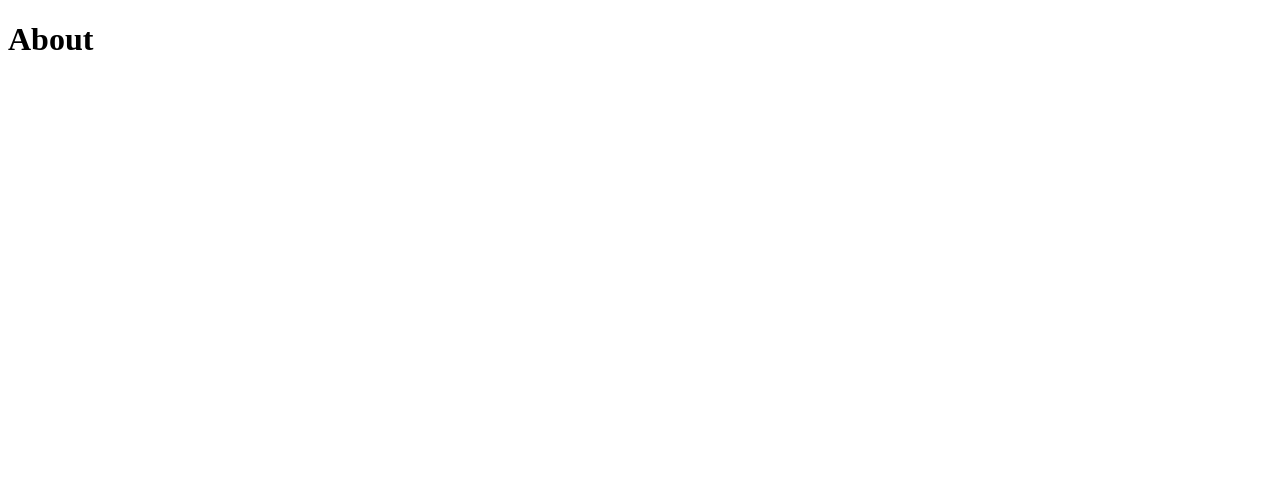
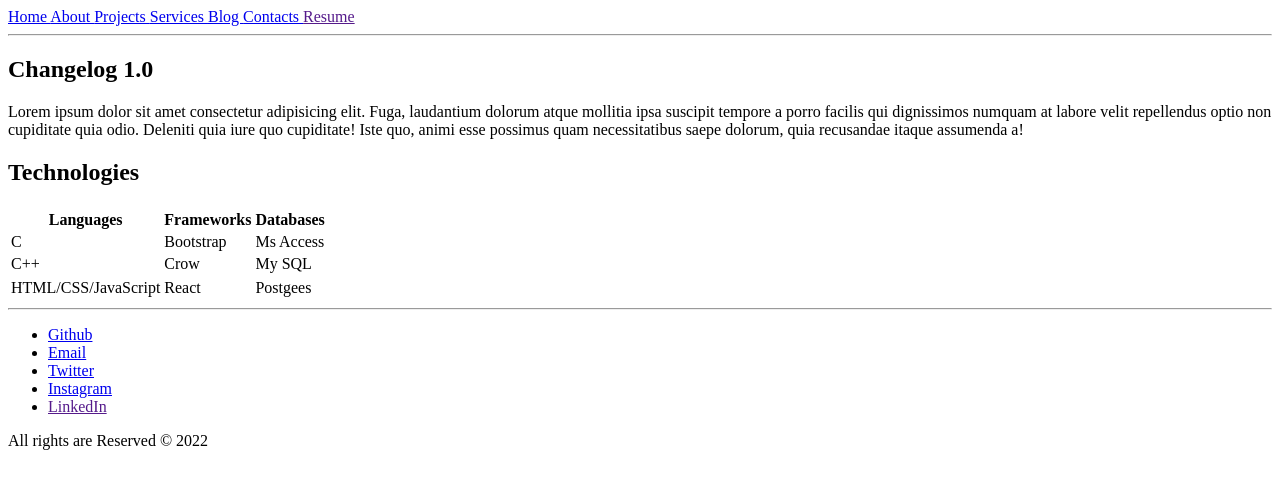
Before and after one commit to noahkirrinkol/My_Portfolio, a plain HTML site: page about.html in a window 1280 px wide. Drawn offline with Linux system fonts and the light colour scheme.

Commit message:
add content to contacts and about

```diff
--- a/about.html
+++ b/about.html
@@ -7,6 +7,82 @@
     <title>About</title>
   </head>
   <body>
-    <h1>About</h1>
+    <!--Navigation Bar-->
+    <nav>
+        <a href="index.html">Home </a>
+        <a href="about.html">About </a>
+        <a href="projects.html">Projects </a>
+        <a href="services.html">Services </a>
+        <a href="blog.html">Blog </a>
+        <a href="contacts.html">Contacts </a>
+        <a href="">Resume </a>
+      </nav>
+      <hr />
+      <!--Hero/JumboTron Section-->
+      <header>
+
+      </header>
+      <!--Main Page Content-->
+      <main>
+          <section>
+        <h2>Changelog 1.0</h2>
+        <p>Lorem ipsum dolor sit amet consectetur adipisicing elit.
+          Fuga, laudantium dolorum atque mollitia ipsa suscipit tempore
+          a porro facilis qui dignissimos numquam at labore velit repellendus
+          optio non cupiditate quia odio. Deleniti quia iure quo cupiditate!
+          Iste quo, animi esse possimus quam necessitatibus saepe dolorum,
+          quia recusandae itaque assumenda a!</p>
+          </section>
+          <section>
+              <h2>Technologies</h2>
+              <table>
+              <tr>
+                  <tr>
+                  <th>Languages</th>
+                  <th>Frameworks</th>
+                  <th>Databases</th>
+                  </tr>
+                  <tr>
+                      <td>C</td>
+                      <td>Bootstrap</td>
+                      <td>Ms Access</td>
+                  </tr>
+                  <tr>
+                      <td>C++</td>
+                      <td>Crow</td>
+                      <td>My SQL</td>
+                  </tr>
+                  <tr></tr>
+                  <td>HTML/CSS/JavaScript</td>
+                  <td>React</td>
+                  <td>Postgees</td>
+                </tr>
+              </table>
+          </section>
+      </main>
+      <hr />
+      <!--Footer Section-->
+      <footer>
+        <ul>
+          <li>
+            <a href="https://github.com/noahkirrinkol">Github </a>
+          </li>
+          <li>
+            <a href="mailto: kirrinkoltit@gmail.com">Email</a>
+          </li>
+          <li>
+            <a href="https://www.twitter.com/Kirrinkol1">Twitter </a>
+          </li>
+          <li>
+            <a href="https://www.instagram/_kirrinkol">Instagram </a>
+          </li>
+          <li>
+            <a href=""
+              >LinkedIn</a
+            >
+          </li>
+        </ul>
+        <p>All rights are Reserved &copy; 2022</p>
+      </footer>
   </body>
 </html>
```
Also changed, not shown: contacts.html (+68 -1 lines).
